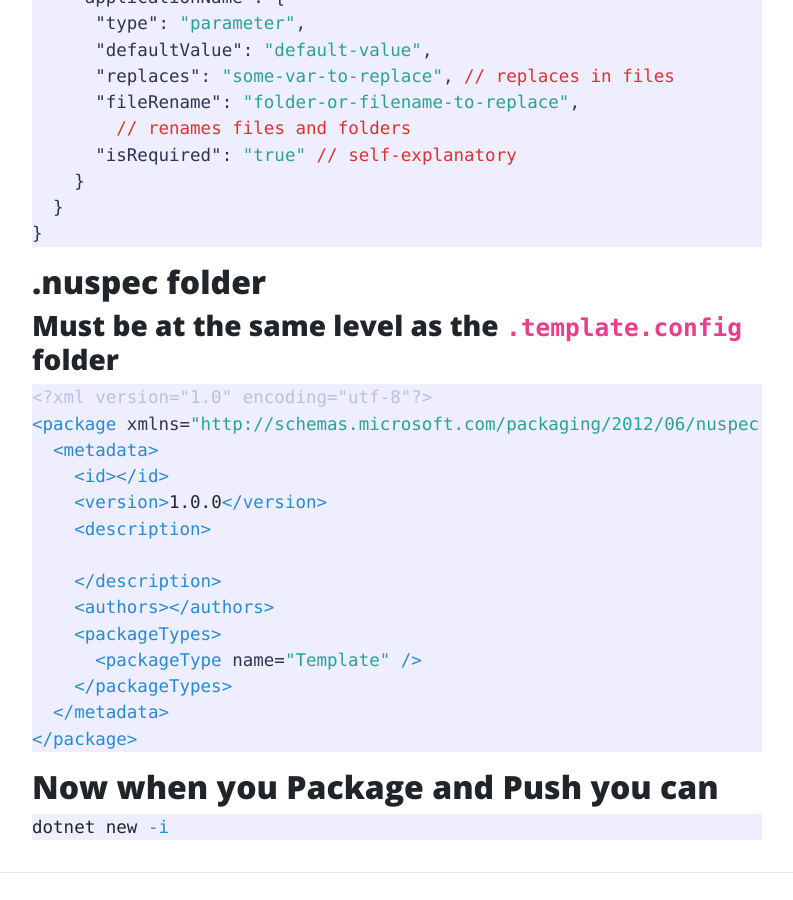
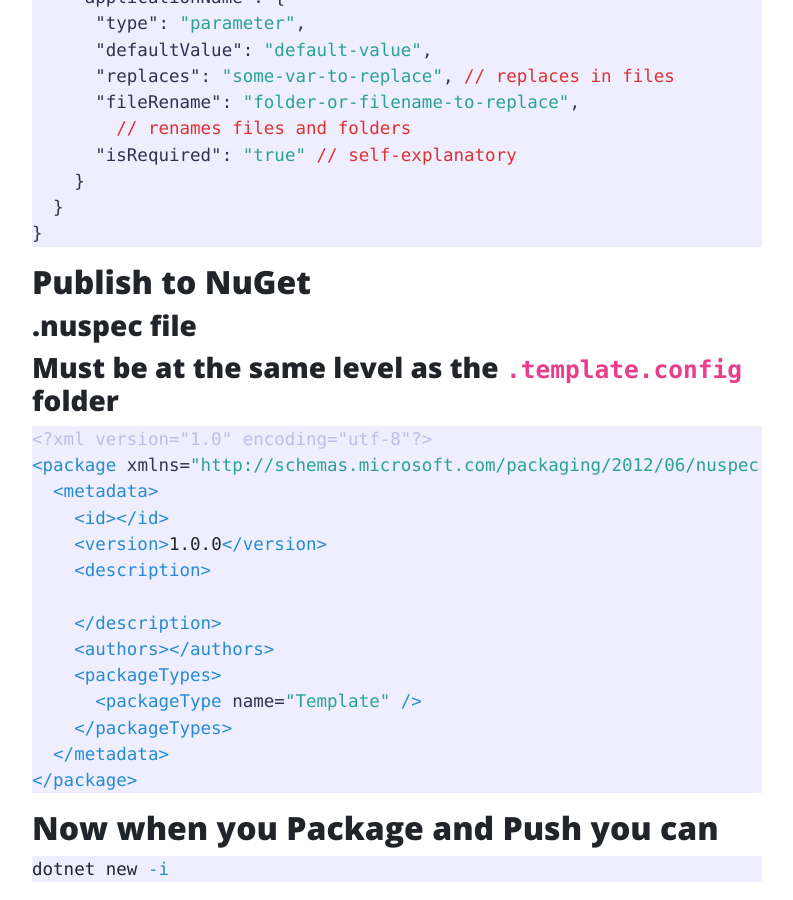
Before and after one commit to paxdev/paxdev.github.io, a Jekyll site: the page built from _posts/2018-12-2-dotnet-new-cheatsheet.md, in a window 1280 px wide and 900 px high, scrolled down 1488 px. Shown: the whole window, without its empty margins (243-1036 px from the left). Built offline with Jekyll 4.4.1, drawn with Linux system fonts in a browser that asks for light colours; our own code applies the rules of GitHub Pages for plain Markdown files.

Commit message:
Update 2018-12-2-dotnet-new-cheatsheet.md

````diff
--- a/_posts/2018-12-2-dotnet-new-cheatsheet.md
+++ b/_posts/2018-12-2-dotnet-new-cheatsheet.md
@@ -56,7 +56,8 @@
 }
 ```
 
-## .nuspec folder
+## Publish to NuGet
+### .nuspec file
 ### Must be at the same level as the `.template.config` folder
 ```xml
 <?xml version="1.0" encoding="utf-8"?>
````
